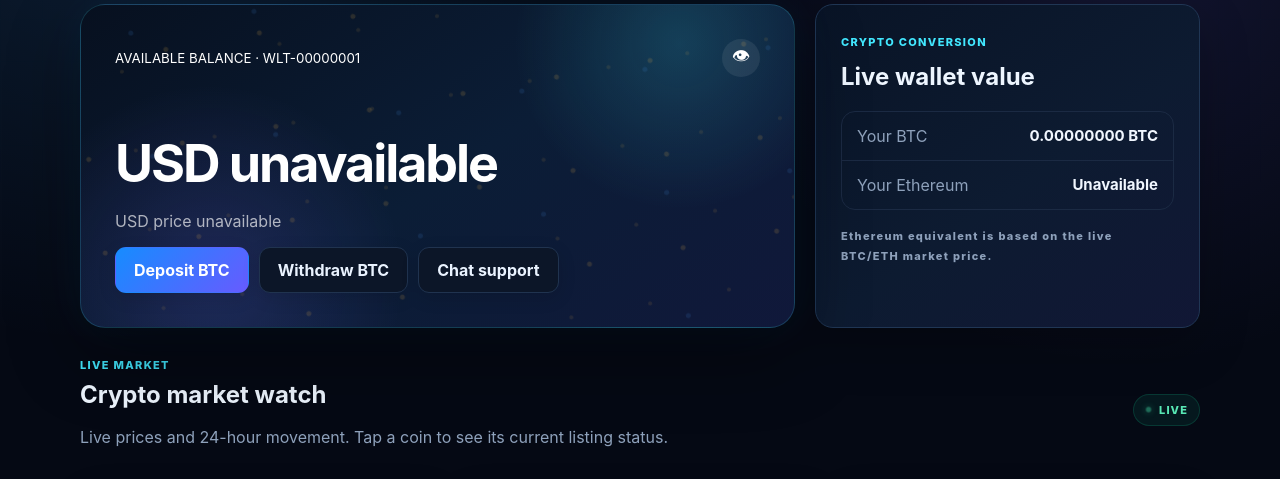
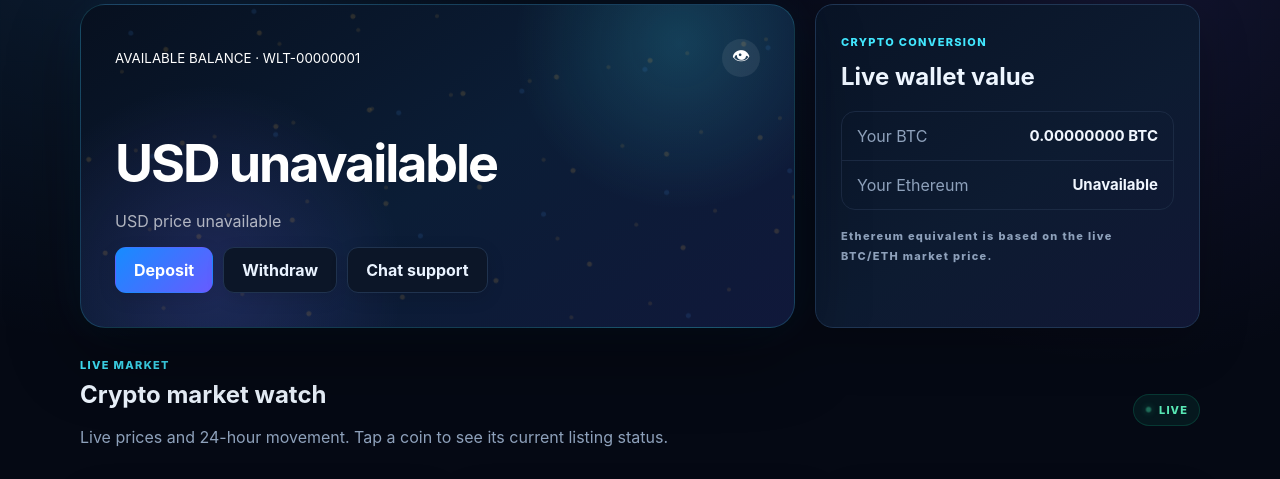
Before and after one commit to TheMineOrganization/WalletFlow, a Flask app: page /dashboard in a window 1280 px wide. Shown: the part 233-712 px from the top of the page. Run offline with Flask 3, Linux system fonts and the light colour scheme; the visitor is signed in with stand-in values (Sample User, id 1); data comes from the database, SQL or seed files in the repository; data that the repository does not hold is empty; parts of the project's set-up code (start-up, migrations or seed data) failed here and were passed over.

Commit message:
Update dashboard.html

```diff
--- a/templates/dashboard.html
+++ b/templates/dashboard.html
@@ -1,4 +1,4 @@
-{% extends "base.html" %}{% block title %}Dashboard{% endblock %}{% block content %}<div class="heading"><div><small>BTC WALLET</small><h1>Hello, {{current_user.name.split()[0]}}.</h1></div>{% if current_user.is_admin %}<a class="btn" href="{{url_for('admin_dashboard')}}">Open admin</a>{% endif %}</div><section class="dash"><div class="balance-card"><div class="balance-label"><small>AVAILABLE BALANCE · {{wallet.external_wallet_id}}</small><button type="button" class="balance-eye" id="balance-eye" onclick="toggleBalance()" aria-label="Hide balance" title="Hide balance">👁</button></div><strong id="main-balance">Loading…</strong><p id="usd-balance">Loading live USD value…</p><div class="quick-actions"><a class="btn primary" href="{{url_for('deposit')}}">Deposit BTC</a><a class="btn" href="{{url_for('withdraw')}}">Withdraw BTC</a><a class="btn" href="{{url_for('chat')}}">Chat support</a></div></div><div class="card conversion-card"><small>CRYPTO CONVERSION</small><h2>Live wallet value</h2><div class="conversion-list"><div><span>Your BTC</span><strong id="btc-balance">{{"{:,.8f}".format(wallet.balance|float)}} BTC</strong></div><div><span>Your Ethereum</span><strong id="eth-balance">Loading…</strong></div></div><small class="muted">Ethereum equivalent is based on the live BTC/ETH market price.</small></div></section>
+{% extends "base.html" %}{% block title %}Dashboard{% endblock %}{% block content %}<div class="heading"><div><small>BTC WALLET</small><h1>Hello, {{current_user.name.split()[0]}}.</h1></div>{% if current_user.is_admin %}<a class="btn" href="{{url_for('admin_dashboard')}}">Open admin</a>{% endif %}</div><section class="dash"><div class="balance-card"><div class="balance-label"><small>AVAILABLE BALANCE · {{wallet.external_wallet_id}}</small><button type="button" class="balance-eye" id="balance-eye" onclick="toggleBalance()" aria-label="Hide balance" title="Hide balance">👁</button></div><strong id="main-balance">Loading…</strong><p id="usd-balance">Loading live USD value…</p><div class="quick-actions"><a class="btn primary" href="{{url_for('deposit')}}">Deposit</a><a class="btn" href="{{url_for('withdraw')}}">Withdraw</a><a class="btn" href="{{url_for('chat')}}">Chat support</a></div></div><div class="card conversion-card"><small>CRYPTO CONVERSION</small><h2>Live wallet value</h2><div class="conversion-list"><div><span>Your BTC</span><strong id="btc-balance">{{"{:,.8f}".format(wallet.balance|float)}} BTC</strong></div><div><span>Your Ethereum</span><strong id="eth-balance">Loading…</strong></div></div><small class="muted">Ethereum equivalent is based on the live BTC/ETH market price.</small></div></section>
 <section class="market-section">
   <div class="heading market-heading">
     <div><small>LIVE MARKET</small><h2>Crypto market watch</h2><p>Live prices and 24-hour movement. Tap a coin to see its current listing status.</p></div>
```
